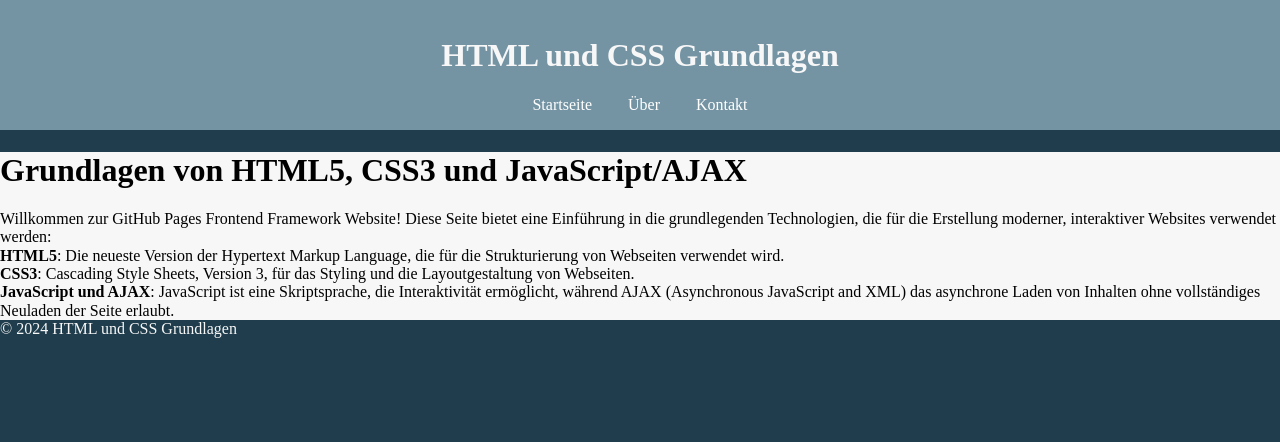
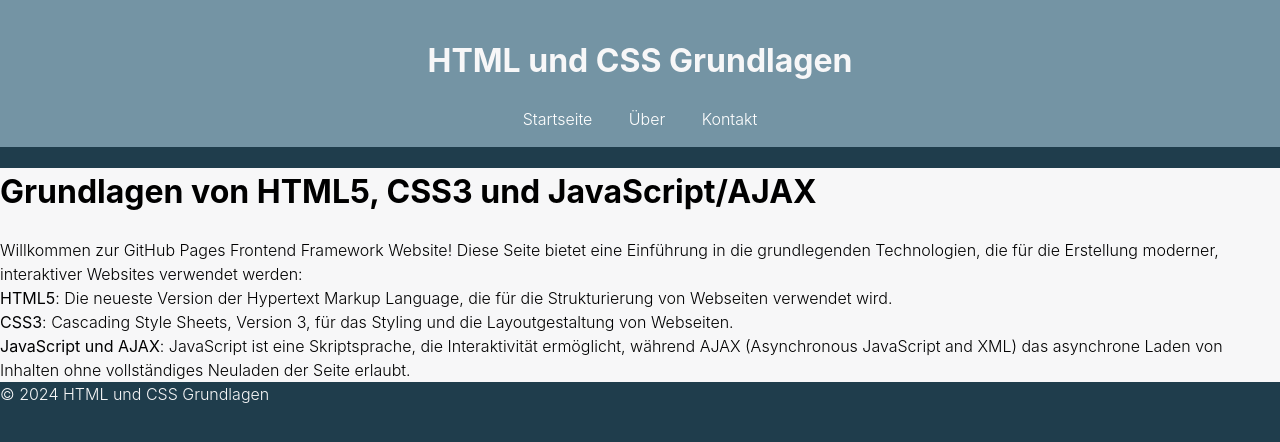
Before and after one commit to ehy-training/html-basics, a Jekyll site: the page built from index.md, in a window 1280 px wide. Shown: the top 442 px of the page. Built offline with Jekyll 4.4.1, drawn with Linux system fonts in a browser that asks for light colours; some web fonts are replaced.

Commit message:
Update style.css

```diff
--- a/assets/css/style.css
+++ b/assets/css/style.css
@@ -52,6 +52,12 @@ footer {
 /*---------------------
 TYPOGRAPHY
 ---------------------*/
+
+body {
+    font-family: 'Inter';
+    font-weight: 300;
+    line-height: 1.5;
+}
 
 
 /*---------------------
```
